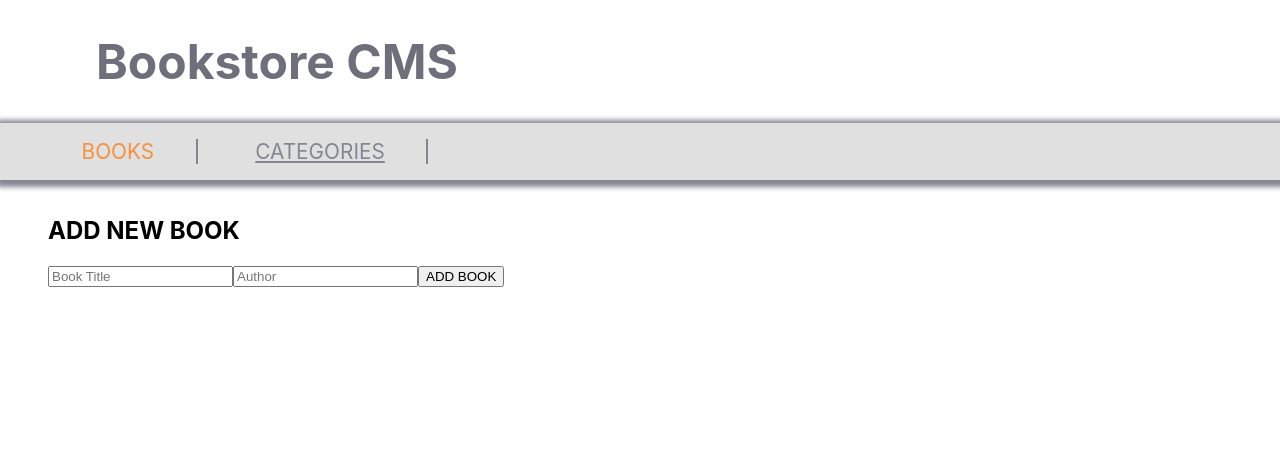
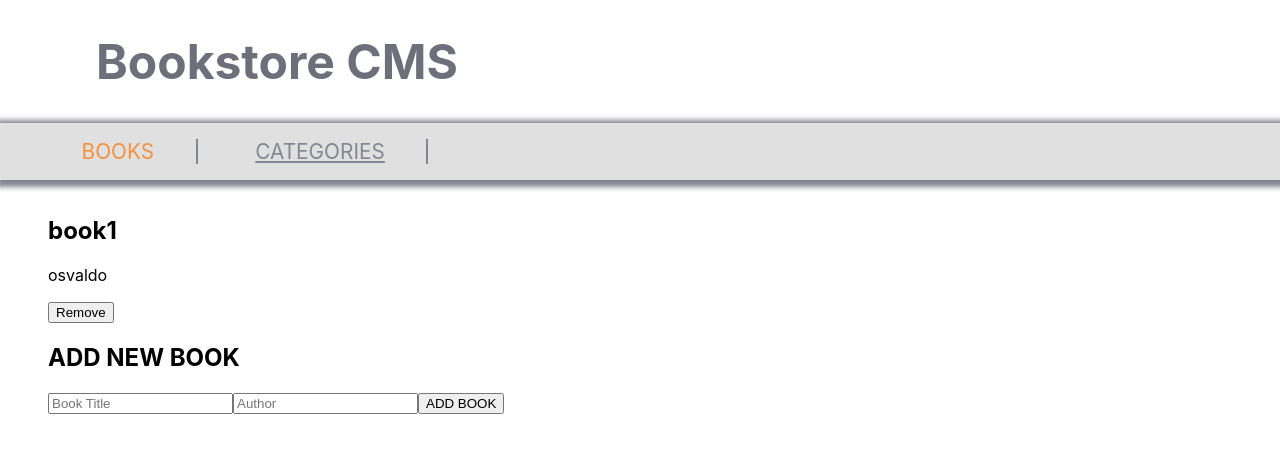
Before and after one commit to OsvaldoBC/bookstore-ob, a React (Create React App) app: page / in a window 1280 px wide. Shown: the top 452 px of the page. Built offline with nearby package versions, Linux system fonts and the light colour scheme.

Commit message:
add BookList Component

```diff
--- a/src/components/BookList.js
+++ b/src/components/BookList.js
@@ -0,0 +1,14 @@
+import React from 'react';
+
+const BookList = (props) => {
+  const { title, author } = props;
+
+  return (
+    <div className="book-container">
+      <h2>{title}</h2>
+      <p>{author}</p>
+      <button type="button">Remove</button>
+    </div>
+  );
+  }
+export default BookList;
--- a/src/pages/Books.js
+++ b/src/pages/Books.js
@@ -1,9 +1,11 @@
 import React from 'react';
 import BookForm from '../components/BookForm';
+import BookList from '../components/BookList';
 
 const Books = () => (
   <div className="container" style={{ padding: '1em 3em' }}>
     <div className="book-list">
+      <BookList title="book1" author="osvaldo" />
       <BookForm />
   </div>
   </div>
```
